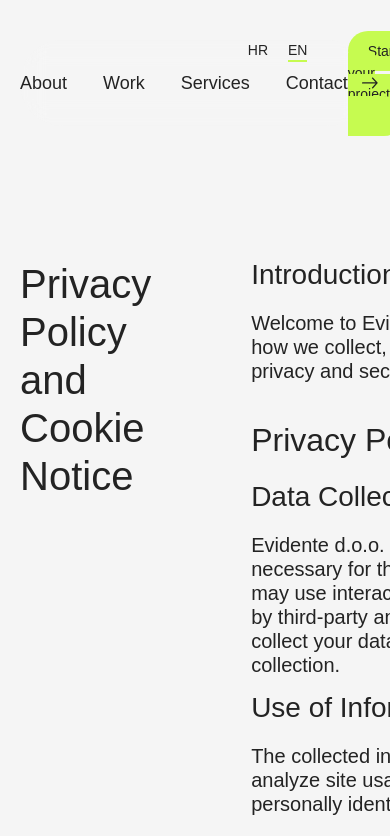
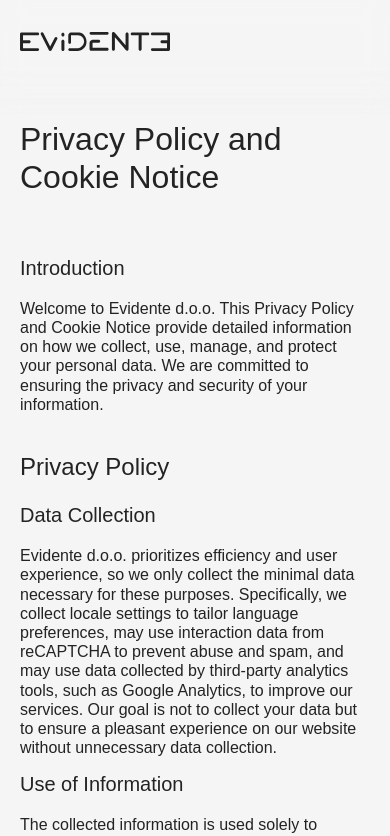
Before and after one commit to petar-simeta/evidente-website, a Next.js app: page /en/privacy in a window 390 px wide. Shown: the top 836 px of the page. Built offline with nearby package versions, Linux system fonts and the light colour scheme; a web font is replaced by a local one.

Commit message:
changes and fixes, fixed menu on not home pages, fixed privacy page, other changes

```diff
--- a/src/app/[locale]/page.module.scss
+++ b/src/app/[locale]/page.module.scss
@@ -1463,6 +1463,13 @@ footer.footer {
 .titleAndTextWrapper {
   margin: 260px 0 120px;
 
+  @media (max-width: 1200px) {
+    margin: 200px 0 120px;
+  }
+  @media (max-width: 600px) {
+    margin: 120px 0 120px;
+  }
+
   .titleAndTextInnerWrapper {
     display: grid;
     grid-template-columns: 1fr 900px;
@@ -1471,10 +1478,26 @@ footer.footer {
     max-width: 1400px;
     margin: auto;
 
+    @media (max-width: 1200px) {
+      grid-template-columns: 1fr 2fr;
+      gap: 80px;
+    }
+    @media (max-width: 600px) {
+      grid-template-columns: 1fr;
+      gap: 60px;
+    }
+
     h1 {
       font-size: 40px;
       line-height: 1.2;
       font-weight: 400;
+
+      @media (max-width: 1200px) {
+        font-size: 36px;
+      }
+      @media (max-width: 600px) {
+        font-size: 32px;
+      }
     }
 
     .textWrapper {
@@ -1483,6 +1506,13 @@ footer.footer {
         font-weight: 300;
         line-height: 1.2;
         margin-bottom: 16px;
+
+        @media (max-width: 1200px) {
+          font-size: 18px;
+        }
+        @media (max-width: 600px) {
+          font-size: 16px;
+        }
       }
 
       h2 {
@@ -1491,6 +1521,10 @@ footer.footer {
         line-height: 1.1;
         margin-top: 40px;
         margin-bottom: 24px;
+
+        @media (max-width: 600px) {
+          font-size: 24px;
+        }
       }
 
       h3 {
@@ -1498,6 +1532,10 @@ footer.footer {
         font-weight: 400;
         line-height: 1.1;
         margin-bottom: 20px;
+
+        @media (max-width: 600px) {
+          font-size: 20px;
+        }
       }
 
       h4 {
@@ -1505,7 +1543,11 @@ footer.footer {
         font-weight: 400;
         line-height: 1.1;
         margin-bottom: 12px;
-      }
-    }
-  }
-}
+
+        @media (max-width: 600px) {
+          font-size: 18px;
+        }
+      }
+    }
+  }
+}
--- a/src/app/[locale]/privacy/page.tsx
+++ b/src/app/[locale]/privacy/page.tsx
@@ -4,13 +4,26 @@ import styles from '../page.module.scss';
 import Header from '../../../components/header';
 import Footer from '../../../components/footer';
 import { useTranslations } from 'next-intl';
+import HeaderMobile from '@/src/components/headerMobile';
+import { useEffect, useState } from 'react';
 
 export default function Home() {
+  const [isDesktop, setIsDesktop] = useState<boolean>(false);
   const t = useTranslations('privacy');
+
+  useEffect(() => {
+    const handleResize = () => {
+      setIsDesktop(window.innerWidth > 1100);
+    };
+
+    handleResize();
+    window.addEventListener('resize', handleResize);
+    return () => window.removeEventListener('resize', handleResize);
+  }, []);
 
   return (
     <div>
-      <Header />
+      {isDesktop ? <Header /> : <HeaderMobile />}
 
       <main>
         <section className={styles.titleAndTextWrapper}>
--- a/src/components/featuresSection.tsx
+++ b/src/components/featuresSection.tsx
@@ -169,7 +169,10 @@ export default function FeaturesSection() {
           <div className={`${styles.featureCard} ${styles.projectsCard}`}>
             <h3>50+</h3>
             <p>{t('yellowBoxSubtitle')}</p>
-            <Link href='#contact' className={styles.contactButton}>
+            <Link
+              href='mailto:support@evidente.com?subject=I%27m%20interested%20in%20working%20with%20you&body=Dear%20Evidente%2C%20my%20name%20is'
+              className={styles.contactButton}
+            >
               {t('yellowBoxLink')}
             </Link>
             <div
--- a/src/components/featuresSectionMobile.tsx
+++ b/src/components/featuresSectionMobile.tsx
@@ -157,7 +157,10 @@ export default function FeaturesSectionMobile() {
             <p>{t('blackBoxParagraph')}</p>
             <h3 className={styles.biggerNumberTitle}>50+</h3>
             <p>{t('yellowBoxSubtitle')}</p>
-            <Link href='#contact' className={styles.contactButton}>
+            <Link
+              href='mailto:support@evidente.com?subject=I%27m%20interested%20in%20working%20with%20you&body=Dear%20Evidente%2C%20my%20name%20is'
+              className={styles.contactButton}
+            >
               {t('yellowBoxLink')}
             </Link>
           </div>
--- a/src/components/footerSection.tsx
+++ b/src/components/footerSection.tsx
@@ -18,7 +18,7 @@ export default function FooterSection() {
           <p className={styles.subtext}> {t('subtitle')} </p>
 
           <a
-            href='mailto:email@example.com?subject=I%27m%20interested%20in%20working%20with%20you&body=Dear%20Evidente%2C%20my%20name%20is'
+            href='mailto:support@evidente.com?subject=I%27m%20interested%20in%20working%20with%20you&body=Dear%20Evidente%2C%20my%20name%20is'
             className={styles.ctaButton}
           >
             {t('button')}
--- a/src/components/header.tsx
+++ b/src/components/header.tsx
@@ -4,12 +4,14 @@ import { useState, useEffect } from 'react';
 import { motion } from 'motion/react';
 import Image from 'next/image';
 import Link from 'next/link';
+import { usePathname } from 'next/navigation';
 import styles from '../app/[locale]/page.module.scss';
 import LangSwitcher from './langSwitcher';
 import { useTranslations } from 'next-intl';
 
 export default function Header() {
   const t = useTranslations('home.menu');
+  const pathname = usePathname();
 
   // HEADER CODE (desktop)
   const [wrapperWidth, setWrapperWidth] = useState<number>(0);
@@ -108,6 +110,7 @@ export default function Header() {
               priority
             />
           </Link>
+          {(pathname === '/' || pathname === '/hr') && (
             <nav className={styles.navigation}>
               <ul>
                 <li>
@@ -156,6 +159,7 @@ export default function Header() {
                 </li>
               </ul>
             </nav>
+          )}
           <div className={styles.ctaButtonWrapper}>
             <div
               style={{
--- a/src/components/headerMobile.tsx
+++ b/src/components/headerMobile.tsx
@@ -5,9 +5,12 @@ import { motion, AnimatePresence } from 'framer-motion';
 import Image from 'next/image';
 import styles from '../app/[locale]/page.module.scss';
 import { useTranslations } from 'next-intl';
+import { usePathname } from 'next/navigation';
+import Link from 'next/link';
 
 export default function HeaderMobile() {
   const t = useTranslations('home.menu');
+  const pathname = usePathname();
   const [isOpen, setIsOpen] = useState(false);
 
   const links = [
@@ -30,6 +33,7 @@ export default function HeaderMobile() {
       <div className={styles.inner}>
         {/* Logo */}
         <div className={styles.logo}>
+          <Link href='/'>
             <Image
               src='/evidente-logo.svg'
               alt='Evidente Logo'
@@ -37,9 +41,11 @@ export default function HeaderMobile() {
               height={20}
               priority
             />
+          </Link>
         </div>
 
         {/* Hamburger */}
+        {(pathname === '/' || pathname === '/hr') && (
           <button
             className={styles.hamburger}
             onClick={() => setIsOpen(true)}
@@ -49,9 +55,11 @@ export default function HeaderMobile() {
             <span />
             <span />
           </button>
+        )}
       </div>
 
       {/* Full-screen modal */}
+      {(pathname === '/' || pathname === '/hr') && (
         <AnimatePresence>
           {isOpen && (
             <motion.div
@@ -65,7 +73,9 @@ export default function HeaderMobile() {
                 <ul>
                   {links.map(({ id, label }) => (
                     <li key={id}>
-                    <button onClick={() => handleLinkClick(id)}>{label}</button>
+                      <button onClick={() => handleLinkClick(id)}>
+                        {label}
+                      </button>
                     </li>
                   ))}
                 </ul>
@@ -80,6 +90,7 @@ export default function HeaderMobile() {
             </motion.div>
           )}
         </AnimatePresence>
+      )}
     </header>
   );
 }
```
Also changed, not shown: messages/hr.json (+1 -1 lines). Lines whose indentation alone changed are shown as unchanged.
